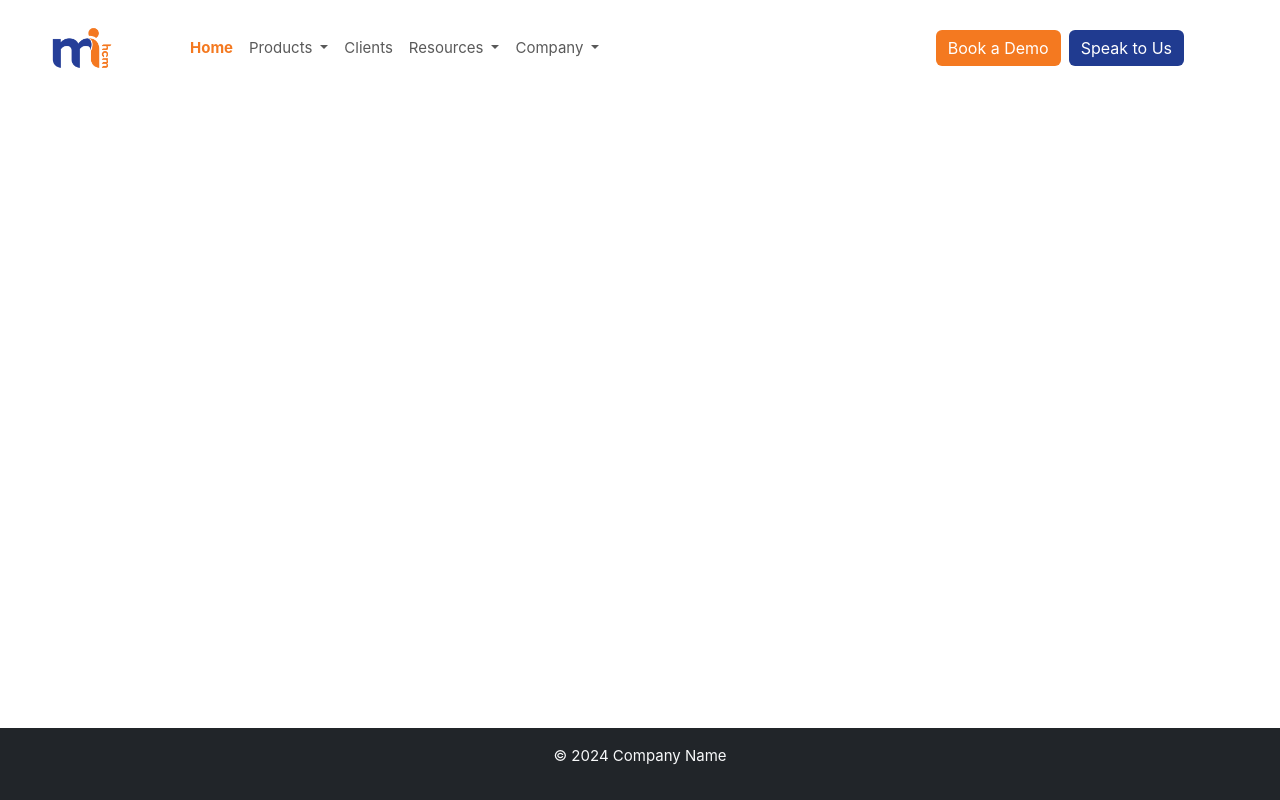
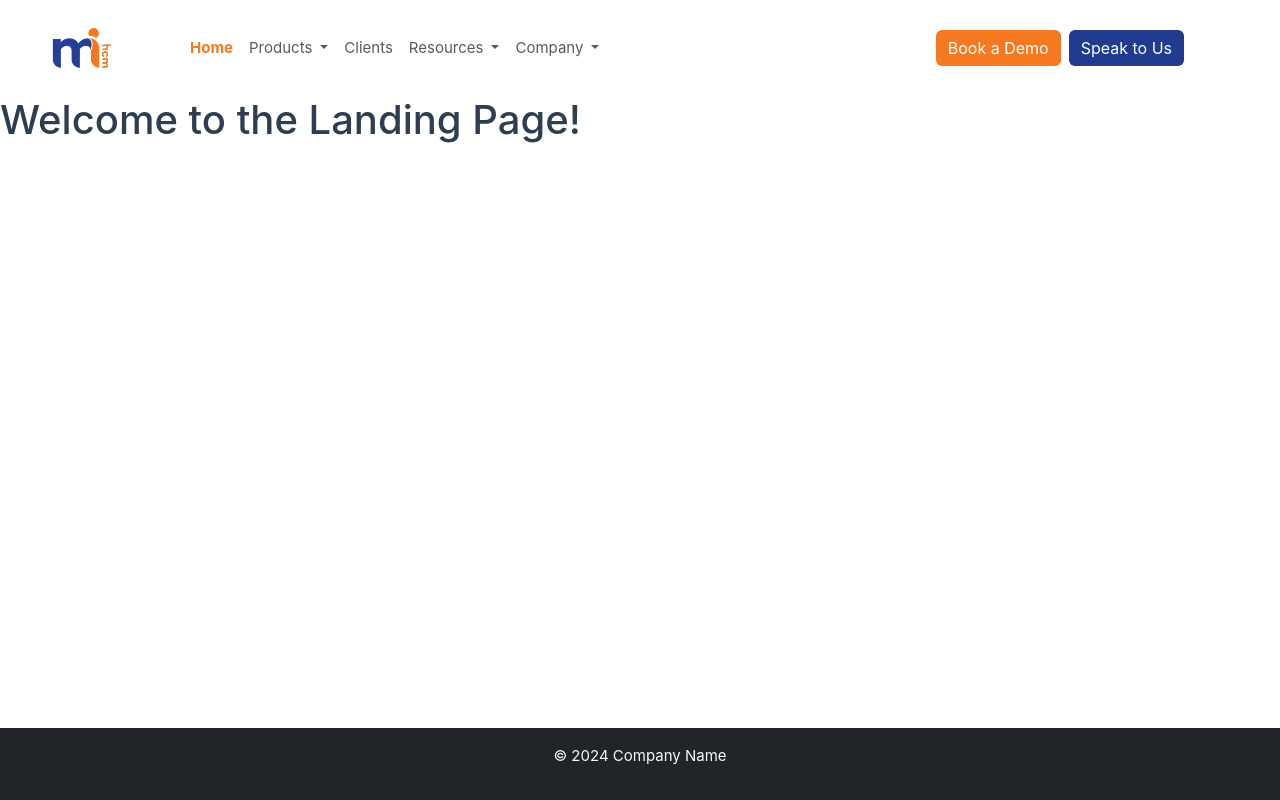
Before and after one commit to TalhahaRana/hrm-Landing, a Vue app: page / in a window 1280 px wide. Built offline with nearby package versions, Linux system fonts and the light colour scheme.

Commit message:
design the file structure

```diff
--- a/src/App.vue
+++ b/src/App.vue
@@ -1,6 +1,7 @@
 <template>
   <div id="app">
     <Navbar />
+    <home/>
     <Footer/>
   </div>
 </template>
@@ -8,10 +9,12 @@
 <script>
 import Navbar from '@/components/nav/Navbar.vue';
 import Footer from '@/components/nav/Footer.vue';
+import home from '@/components/landingpage/home.vue';
 
 export default {
   components: {
     Navbar,
+    home,
     Footer
   },
 };
--- a/src/components/landingpage/home.vue
+++ b/src/components/landingpage/home.vue
@@ -1,19 +1,17 @@
 <template>
     <div>
-      <Nav />
+
       <h1>Welcome to the Landing Page!</h1>
-      <Footer />
+
     </div>
   </template>
 
   <script>
-  import Navbar from '@/components/nav/Navbar.vue';
-  import Footer from '@/components/nav/Footer.vue';
+
 
   export default {
     components: {
-      Navbar,
-      Footer,
+
     },
   };
   </script>
```
